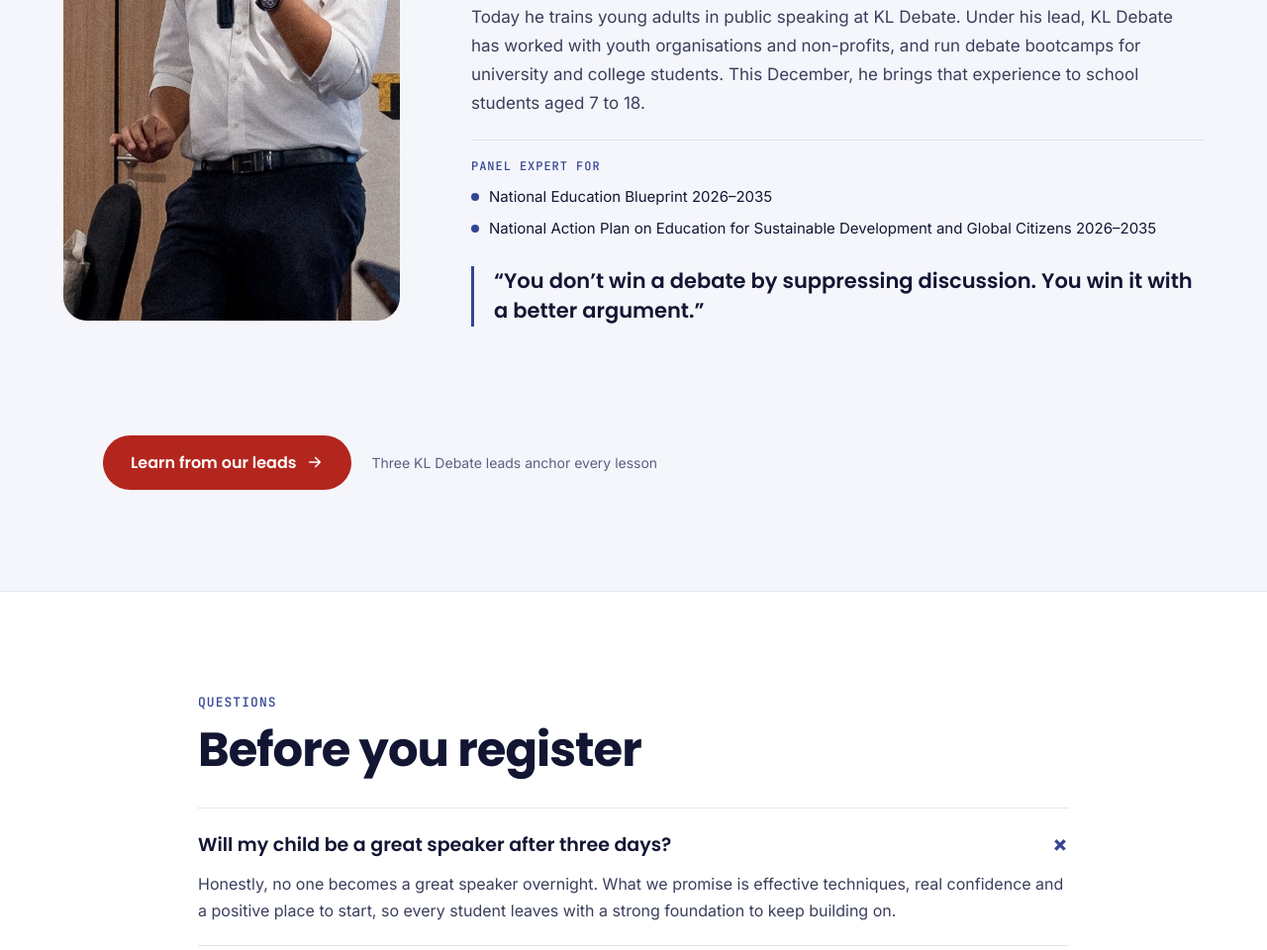
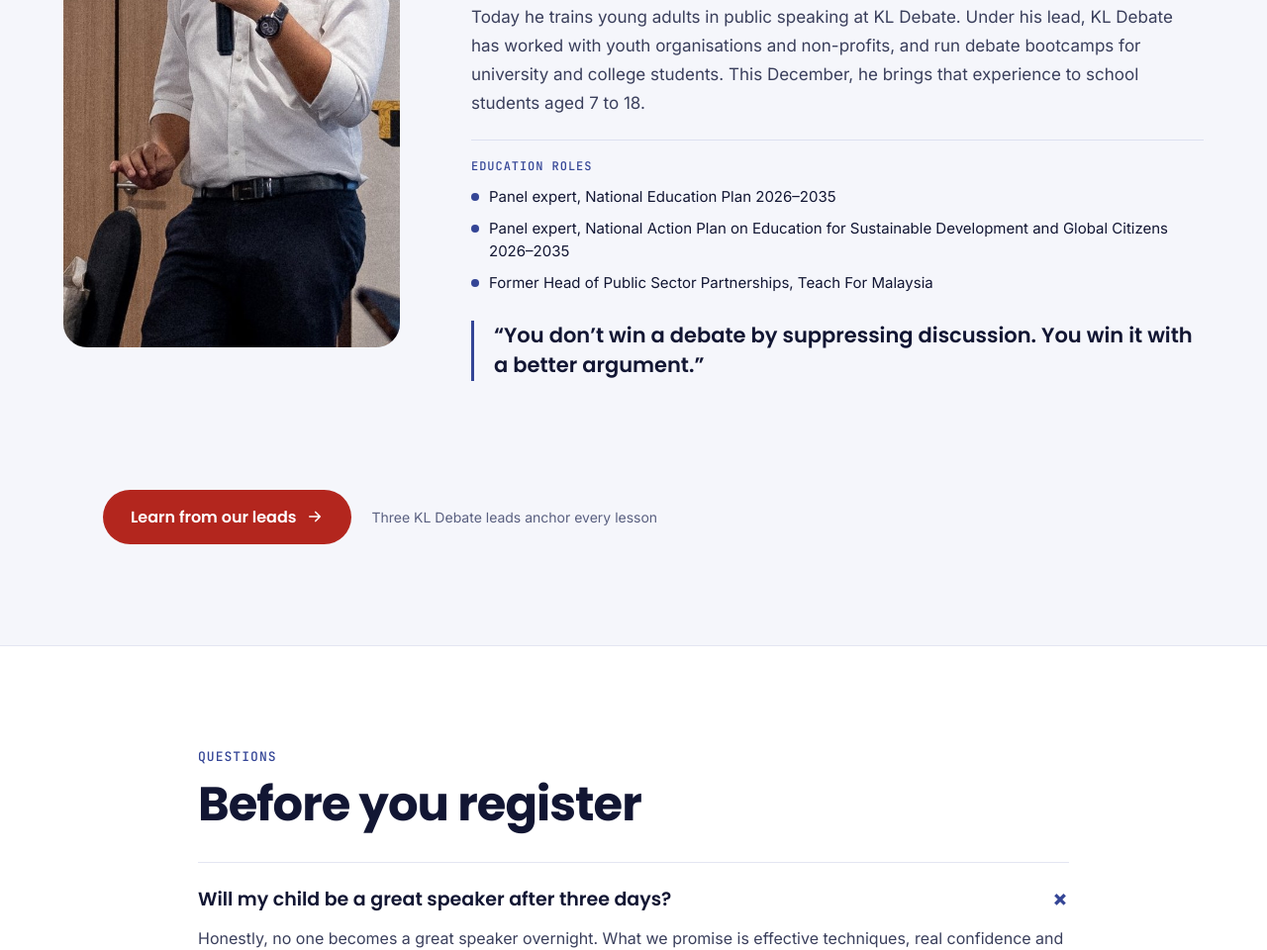
Before and after one commit to kualalumpurdebate/kldebate_bootcamp, a plain HTML site: page index.html in a window 1280 px wide. Shown: the part 6132-7092 px from the top of the page at 99% size. Drawn offline with Linux system fonts and the light colour scheme.

Commit message:
Led by: Luqman's education roles list (National Education Plan, Teach For Malaysia)
Co-Authored-By: Claude Opus 5.5 <noreply@anthropic.com>
Claude-Session: https://claude.ai/code/session_0153ofCdybdjoRD3cheNAwGQ

```diff
--- a/index.html
+++ b/index.html
@@ -634,10 +634,11 @@ img{max-width:100%}
         <p style="margin: 0; font-size: 17px; line-height: 1.7; color: #3A3F5C">A former government adviser to two federal ministers and former Head of Public Sector Partnerships at Teach For Malaysia, Luqman founded Kuala Lumpur Debate in 2024 as a non-profit dedicated to building critical thinking, effective communication and global awareness through the art of debate.</p>
         <p style="margin: 0; font-size: 17px; line-height: 1.7; color: #3A3F5C">Today he trains young adults in public speaking at KL Debate. Under his lead, KL Debate has worked with youth organisations and non-profits, and run debate bootcamps for university and college students. This December, he brings that experience to school students aged 7 to 18.</p>
         <div style="margin-top: 4px; border-top: 1px solid #DCE0F0; padding-top: 18px; display: flex; flex-direction: column; gap: 12px">
-          <span style="font-family: 'JetBrains Mono', monospace; font-size: 12px; letter-spacing: .08em; text-transform: uppercase; color: #344596">Panel expert for</span>
+          <span style="font-family: 'JetBrains Mono', monospace; font-size: 12px; letter-spacing: .08em; text-transform: uppercase; color: #344596">Education roles</span>
           <ul style="margin: 0; padding: 0; list-style: none; display: flex; flex-direction: column; gap: 10px">
-            <li style="display: flex; gap: 10px; align-items: baseline; font-size: 15px; line-height: 1.5; color: #121633"><span aria-hidden="true" style="flex: 0 0 8px; width: 8px; height: 8px; border-radius: 999px; background: #344596; transform: translateY(-1px)"></span><span>National Education Blueprint 2026–2035</span></li>
-            <li style="display: flex; gap: 10px; align-items: baseline; font-size: 15px; line-height: 1.5; color: #121633"><span aria-hidden="true" style="flex: 0 0 8px; width: 8px; height: 8px; border-radius: 999px; background: #344596; transform: translateY(-1px)"></span><span>National Action Plan on Education for Sustainable Development and Global Citizens 2026–2035</span></li>
+            <li style="display: flex; gap: 10px; align-items: baseline; font-size: 15px; line-height: 1.5; color: #121633"><span aria-hidden="true" style="flex: 0 0 8px; width: 8px; height: 8px; border-radius: 999px; background: #344596; transform: translateY(-1px)"></span><span>Panel expert, National Education Plan 2026–2035</span></li>
+            <li style="display: flex; gap: 10px; align-items: baseline; font-size: 15px; line-height: 1.5; color: #121633"><span aria-hidden="true" style="flex: 0 0 8px; width: 8px; height: 8px; border-radius: 999px; background: #344596; transform: translateY(-1px)"></span><span>Panel expert, National Action Plan on Education for Sustainable Development and Global Citizens 2026–2035</span></li>
+            <li style="display: flex; gap: 10px; align-items: baseline; font-size: 15px; line-height: 1.5; color: #121633"><span aria-hidden="true" style="flex: 0 0 8px; width: 8px; height: 8px; border-radius: 999px; background: #344596; transform: translateY(-1px)"></span><span>Former Head of Public Sector Partnerships, Teach For Malaysia</span></li>
           </ul>
         </div>
         <blockquote style="margin: 8px 0 0; padding: 0 0 0 20px; border-left: 3px solid #344596; font-family: Poppins, sans-serif; font-weight: 600; font-size: 21px; line-height: 1.45; color: #121633">“You don’t win a debate by suppressing discussion. You win it with a better argument.”</blockquote>
```
